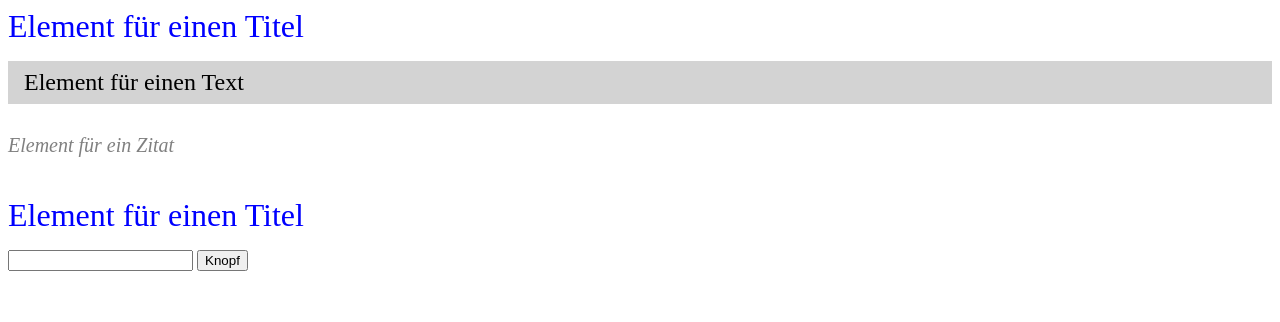
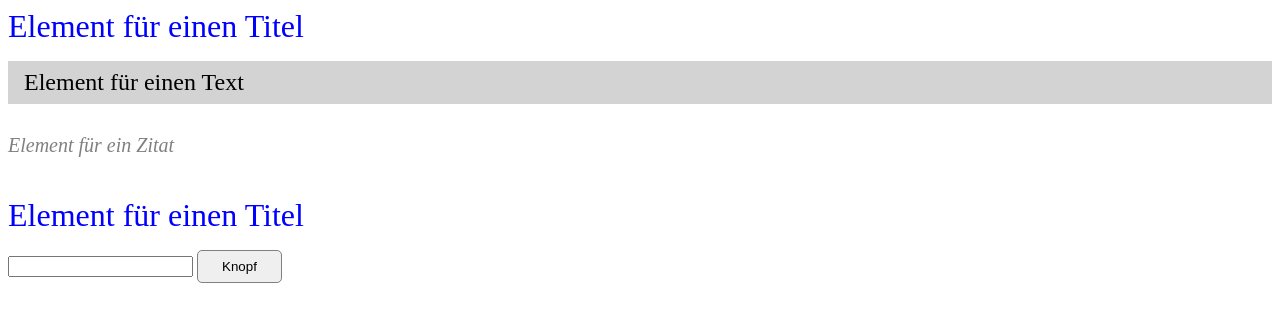
Before and after one commit to umbertobomba/textGame, a plain HTML site: page index.html in a window 1280 px wide. Drawn offline with Linux system fonts and the light colour scheme.

Commit message:
Tritt ein in die Jumanji-Welt!

```diff
--- a/index.html
+++ b/index.html
@@ -3,6 +3,8 @@
     <head>
         <title>Mrs.Gillos Blumenparadies</title>
         <link rel="stylesheet" href="styles.css">
+        <script src="game.js"></script>
+
     </head>
     <body>
         <div class="first-container">
@@ -14,7 +16,7 @@
         <div>
             <div class="main-title">Element für einen Titel</div>
             <input type="text">
-            <button>Knopf</button>
+            <button class="button">Knopf</button>
         </div>
 
     </body>
--- a/styles.css
+++ b/styles.css
@@ -20,3 +20,14 @@
 .first-container{
     margin-bottom: 40px;
 }
+
+.button{
+    padding: 8px 24px 8px 24px;
+    border: 1px solid grey;
+    border-radius: 5px;
+}
+
+.button:hover{
+    background-color: black;
+    color: white;
+}
```
Also changed, not shown: game.js (added).
